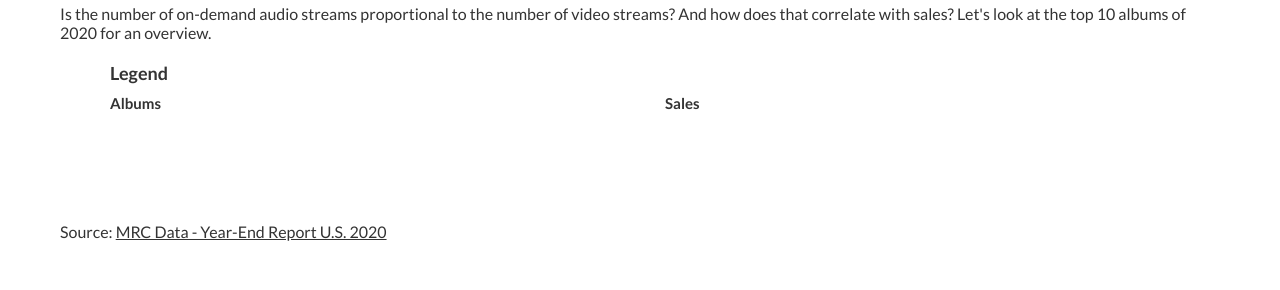
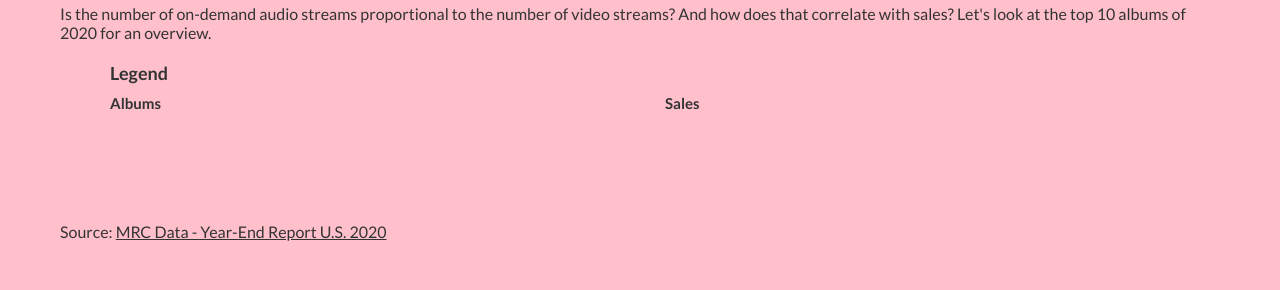
Before and after one commit to kelsey-n/rock-music, a plain HTML site: page index.html in a window 1280 px wide. Shown: the part 510-800 px from the top of the page. Drawn offline with nearby package versions, Linux system fonts and the light colour scheme.

Commit message:
set up dev env

```diff
--- a/index.html
+++ b/index.html
@@ -61,6 +61,7 @@
 
 
 	<!-- Add Scripts Here -->
+	<script src="https://d3js.org/d3.v6.min.js"></script>
 	<script src="js/main.js"></script>
 </body>
 </html>
--- a/js/main.js
+++ b/js/main.js
@@ -0,0 +1 @@
+d3.select('body').style('background-color', 'pink')
```
